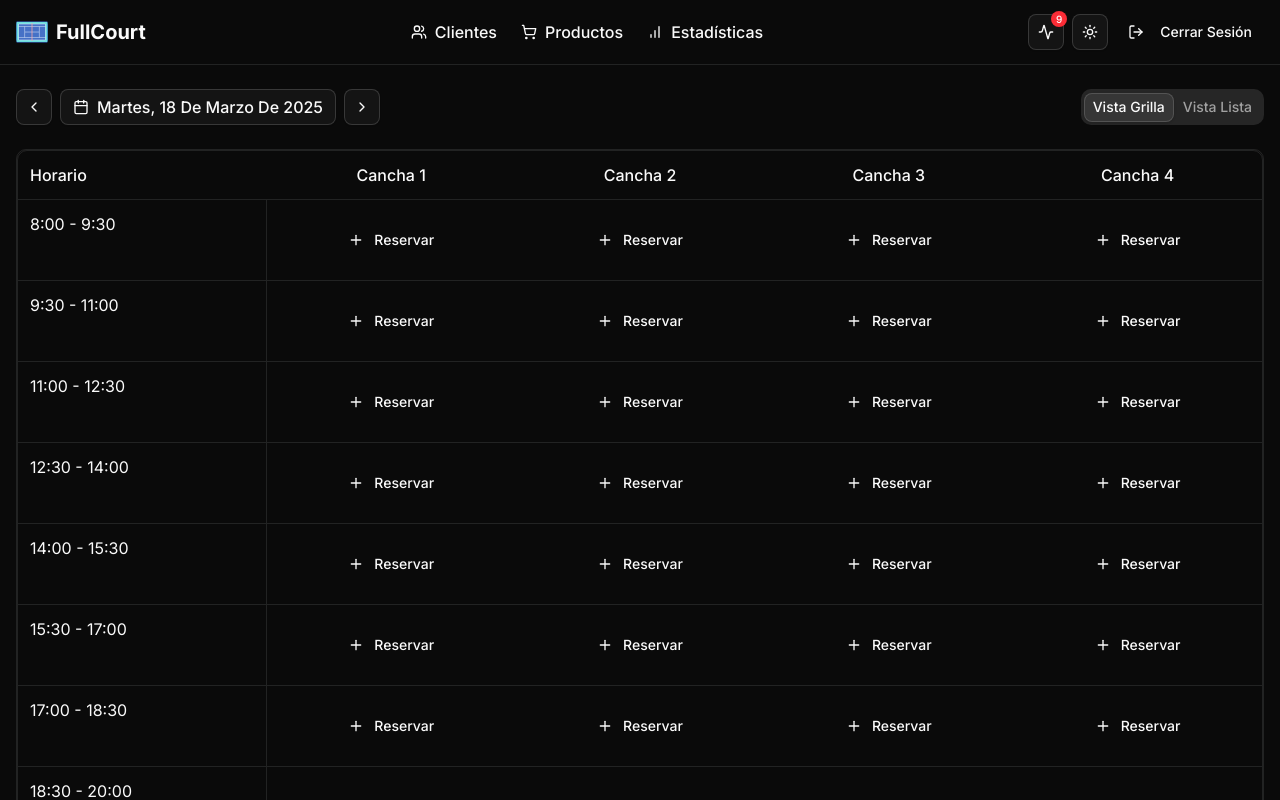
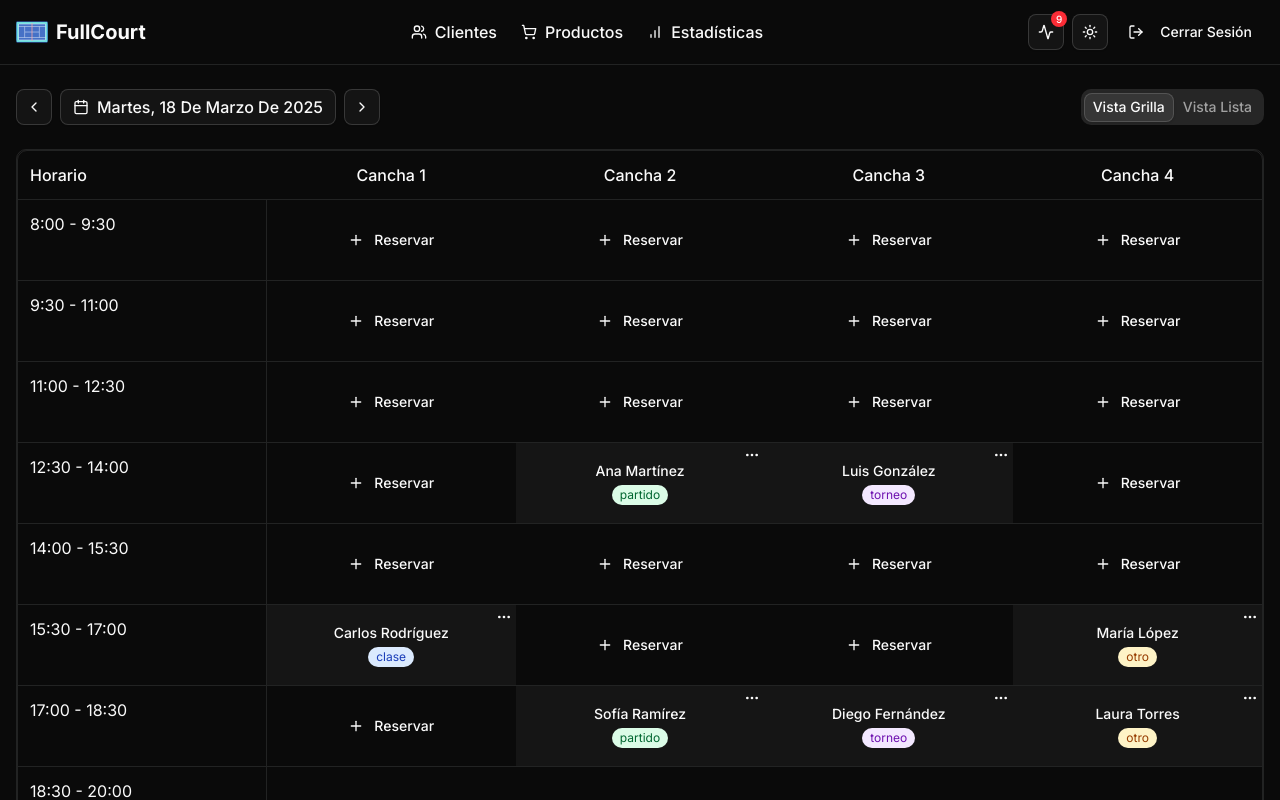
Before and after one commit to LautaroFullone/full-court, a React (Vite) app in the folder client/: page / in a window 1280 px wide. Shown: the top 800 px of the page. Built offline with nearby package versions, Linux system fonts and the light colour scheme.

Commit message:
feat(mock): update mock usage

```diff
--- a/client/src/hooks/index.ts
+++ b/client/src/hooks/index.ts
@@ -1,5 +1,6 @@
 import useAppTheme from './useAppTheme'
 import useCalendar from './useCalendar'
 import useMobile from './useMobile'
+import useMock from './useMock'
 
-export { useAppTheme, useCalendar, useMobile }
+export { useAppTheme, useCalendar, useMobile, useMock }
--- /dev/null
+++ b/client/src/hooks/useMock.ts
@@ -0,0 +1,69 @@
+import { Reservation, ReservationType, shiftSlots } from '@models'
+import { format } from 'date-fns'
+
+const courtIds = ['court_1', 'court_2', 'court_3', 'court_4']
+
+const owners = [
+   'Carlos Rodríguez',
+   'Ana Martínez',
+   'Luis González',
+   'María López',
+   'Juan Pérez',
+   'Sofía Ramírez',
+   'Diego Fernández',
+   'Laura Torres',
+   'Pablo Sánchez',
+   'Valentina Díaz',
+   'Bruno Castro',
+   'Lucía Méndez',
+   'Martín Núñez',
+   'Florencia Rivas',
+   'Tomás Herrera',
+]
+
+const types: ReservationType[] = ['clase', 'partido', 'torneo', 'otro']
+
+const useMock = () => {
+   function generateMockReservations() {
+      const reservations: Reservation[] = []
+
+      const today = new Date()
+      const daysOffset = [-1, 0, 1] // ayer, hoy, mañana
+
+      let idCounter = 1
+
+      for (const offset of daysOffset) {
+         const date = new Date(today)
+         date.setDate(today.getDate() + offset)
+         const formattedDate = format(date, 'dd/MM/yyyy')
+
+         for (let i = 0; i < 10; i++) {
+            const shift = shiftSlots[Math.floor(Math.random() * shiftSlots.length)]
+            const courtId = courtIds[i % courtIds.length]
+            const turnId = `${idCounter}`
+            const owner = owners[(i + offset * 3) % owners.length]
+            const price = 100 + Math.floor(Math.random() * 101) // entre 100 y 200
+            const type = types[(i + offset) % types.length]
+
+            reservations.push({
+               id: `${idCounter}`,
+               date: formattedDate,
+               shift,
+               courtId,
+               turnId,
+               owner,
+               price,
+               type,
+            })
+
+            idCounter++
+         }
+      }
+
+      return reservations
+   }
+
+   return { generateMockReservations }
+}
+
+export default useMock
--- a/client/src/pages/Dashboard/Dashboard.tsx
+++ b/client/src/pages/Dashboard/Dashboard.tsx
@@ -1,4 +1,5 @@
-import { useCalendar, useMobile } from '@hooks'
+/* eslint-disable react-hooks/exhaustive-deps */
+import { useCalendar, useMobile, useMock } from '@hooks'
 import { Court, Reservation } from '@models'
 import { Tabs, TabsContent } from '@shadcn'
 import { formatDateToString } from '@lib'
@@ -12,116 +13,13 @@ import {
    ReservationsViewHandler,
 } from './components'
 
-const mockReservations: Reservation[] = [
-   {
-      id: '1',
-      date: '11/05/2025',
-      shift: '8:00 - 9:30',
-      courtId: 'court_1',
-      turnId: '1',
-      owner: 'Carlos Rodríguez',
-      price: 100,
-      type: 'clase',
-   },
-   {
-      id: '2',
-      date: '11/05/2025',
-      shift: '17:00 - 18:30',
-      courtId: 'court_2',
-      turnId: '2',
-      owner: 'Ana Martínez',
-      price: 150,
-      type: 'partido',
-   },
-   {
-      id: '3',
-      date: '11/05/2025',
-      shift: '23:00 - 00:30',
-      courtId: 'court_3',
-      turnId: '3',
-      owner: 'Luis González',
-      price: 200,
-      type: 'torneo',
-   },
-   {
-      id: '4',
-      date: '11/05/2025',
-      shift: '11:00 - 12:30',
-      courtId: 'court_4',
-      turnId: '4',
-      owner: 'María López',
-      price: 100,
-      type: 'clase',
-   },
-   {
-      id: '5',
-      date: '11/05/2025',
-      shift: '21:30 - 23:00',
-      courtId: 'court_1',
-      turnId: '5',
-      owner: 'Juan Pérez',
-      price: 150,
-      type: 'partido',
-   },
-   {
-      id: '6',
-      date: '11/05/2025',
-      shift: '14:00 - 15:30',
-      courtId: 'court_2',
-      turnId: '6',
-      owner: 'Sofía Ramírez',
-      price: 120,
-      type: 'otro',
-   },
-   {
-      id: '7',
-      date: '11/05/2025',
-      shift: '18:30 - 20:00',
-      courtId: 'court_3',
-      turnId: '7',
-      owner: 'Diego Fernández',
-      price: 100,
-      type: 'clase',
-   },
-   {
-      id: '8',
-      date: '11/05/2025',
-      shift: '20:00 - 21:30',
-      courtId: 'court_4',
-      turnId: '8',
-      owner: 'Laura Torres',
-      price: 150,
-      type: 'partido',
-   },
-   {
-      id: '9',
-      date: '11/05/2025',
-      shift: '8:00 - 9:30',
-      courtId: 'court_1',
-      turnId: '9',
-      owner: 'Pablo Sánchez',
-      price: 200,
-      type: 'torneo',
-   },
-   {
-      id: '10',
-      date: '11/05/2025',
-      shift: '9:30 - 11:00',
-      courtId: 'court_2',
-      turnId: '10',
-      owner: 'Valentina Díaz',
-      price: 150,
-      type: 'partido',
-   },
-]
-
 const Dashboard = () => {
-   const [selectedCourt, setSelectedCourt] = useState<Court>()
-   const [reservations, setReservations] = useState(mockReservations)
-
    const isMobile = useMobile()
    const { selectedDate } = useCalendar()
-   console.log('## Dashboard selectedDate: ', selectedDate)
+   const { generateMockReservations } = useMock()
+
+   const [selectedCourt, setSelectedCourt] = useState<Court>()
+   const [reservations, setReservations] = useState(generateMockReservations())
 
    //Filtrar reservas por cancha para la vista móvil
    // const reservationsBySelectedDay = selectedCourt
@@ -173,34 +71,3 @@ const Dashboard = () => {
 }
 
 export default Dashboard
-
-// Función para generar reservas aleatorias
-// function generateRandomReservations(date: Date) {
-//    const newReservations = []
-//    const reservationTypes = ['clase', 'partido', 'torneo', 'otro']
-//    const names = [
-//       'Juan Pérez',
-//       'María López',
-//       'Carlos Rodríguez',
-//       'Ana Martínez',
-//       'Luis González',
-//    ]
-
-//    for (let i = 0; i < 10; i++) {
-//       const court = Math.floor(Math.random() * 4) + 1
-//       const timeSlotIndex = Math.floor(Math.random() * timeSlots.length)
-//       const type = reservationTypes[Math.floor(Math.random() * reservationTypes.length)]
-//       const name = names[Math.floor(Math.random() * names.length)]
-
-//       newReservations.push({
-//          id: i + 1,
-//          court,
-//          timeSlot: timeSlots[timeSlotIndex],
-//          name,
-//          phone: `555-${Math.floor(1000 + Math.random() * 9000)}`,
-//          type,
-//       })
-//    }
-
-//    return newReservations
-// }
--- a/client/src/pages/Dashboard/components/Shift.tsx
+++ b/client/src/pages/Dashboard/components/Shift.tsx
@@ -20,6 +20,7 @@ interface ShiftProps {
 const Shift: React.FC<ShiftProps> = ({ reservation, shiftSlot, court }) => {
    const {
       selectedReservation,
+      selectedDate,
       appActions: { dispatchSelectedReservation },
    } = useAppStore()
 
@@ -31,6 +32,12 @@ const Shift: React.FC<ShiftProps> = ({ reservation, shiftSlot, court }) => {
          otro: 'bg-amber-100 text-amber-800',
       }
       return classes[type] || 'bg-gray-100 text-gray-800'
+   }
+
+   function isPastDate(date: Date) {
+      const today = new Date()
+      today.setHours(0, 0, 0, 0)
+      return date < today
    }
 
    if (reservation) {
@@ -95,6 +102,7 @@ const Shift: React.FC<ShiftProps> = ({ reservation, shiftSlot, court }) => {
                size="sm"
                className="w-full h-full flex items-center justify-center"
                onClick={() => {}}
+               disabled={isPastDate(selectedDate)}
             >
                <Plus className="h-4 w-4 mr-1" />
                Reservar
```
